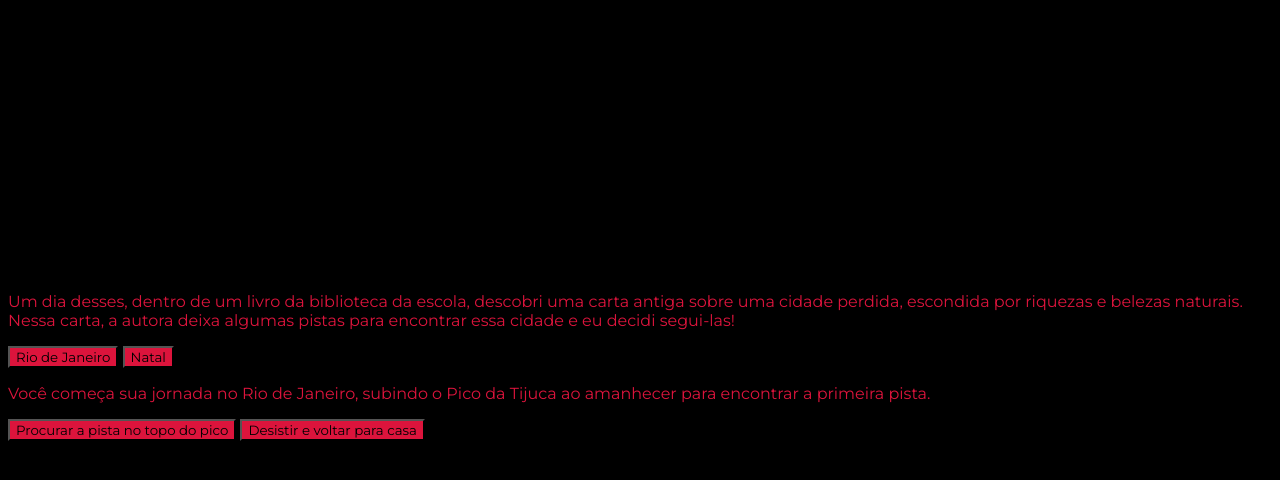
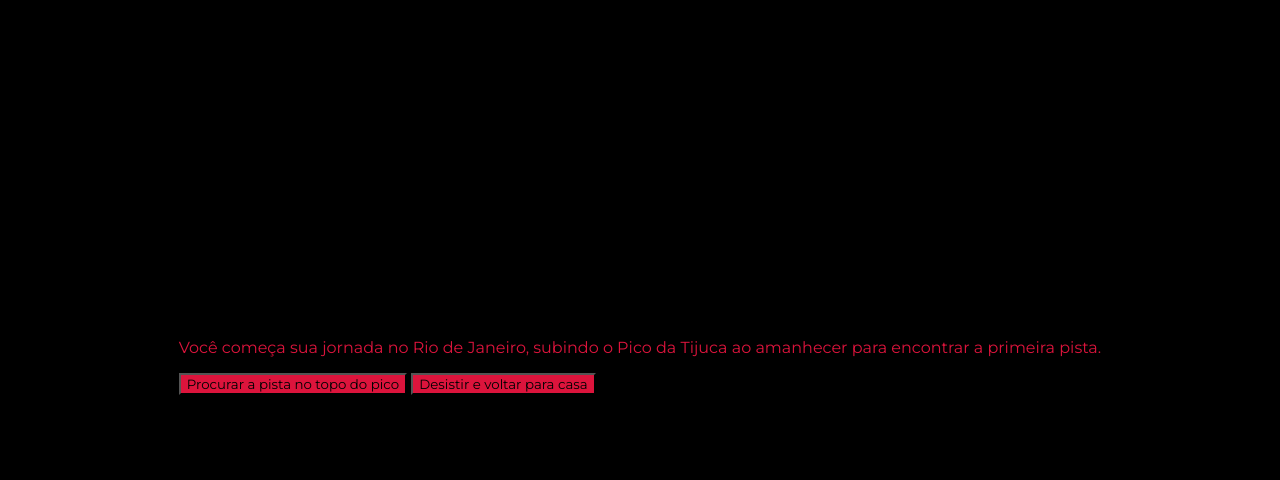
Before and after one commit to ovitinho20/criando-uma-aventura, a plain HTML site: page index.html in a window 1280 px wide. Both pictures are taken after a click on the button "Rio de Janeiro". Drawn offline with Linux system fonts and the light colour scheme.

Commit message:
Add files via upload

```diff
--- a/script.js
+++ b/script.js
@@ -1,11 +1,11 @@
-const avanca = document.querySelectorAll('.btn-prximo');
+const avanca = document.querySelectorAll('.btn-proximo');
 
 avanca.forEach(button => {
     button.addEventListener('click', function(){
         const atual = document.querySelector('.ativo');
-        const proximoPasso = 'passo-' + this. geatAttribute ('data-proximo');
+        const proximoPasso = 'passo-' + this.getAttribute('data-proximo');
 
-        atual.classList.remove ('ativo');
+        atual.classList.remove('ativo');
         document.getElementById(proximoPasso).classList.add('ativo');
 
     })
--- a/style.css
+++ b/style.css
@@ -12,3 +12,11 @@ button{
     color: black;
     font-family: "Montserrat", sans-serif;
 }
+
+.passo {
+    display: none;
+}
+
+.passo.ativo {
+    display: block;
+}
```
